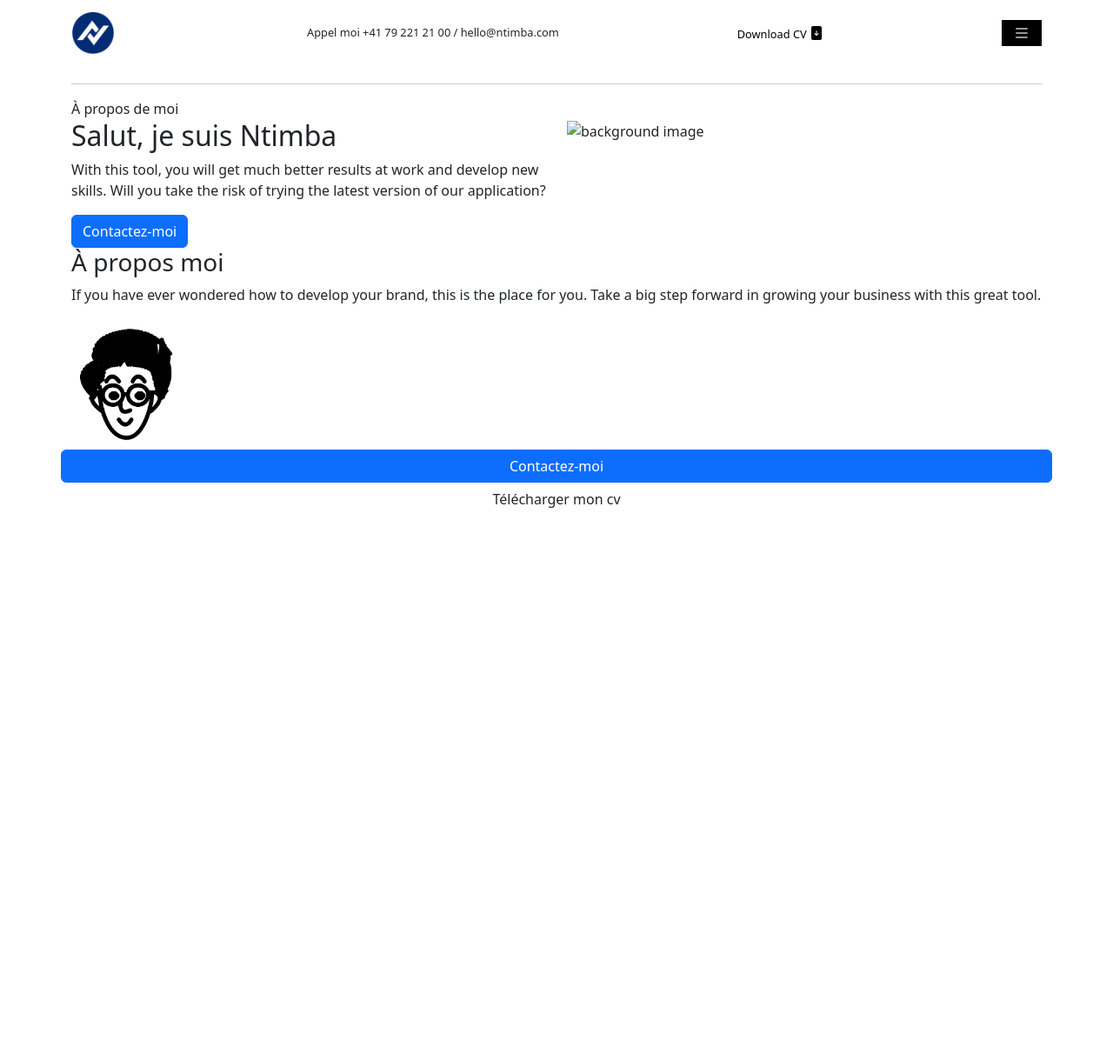
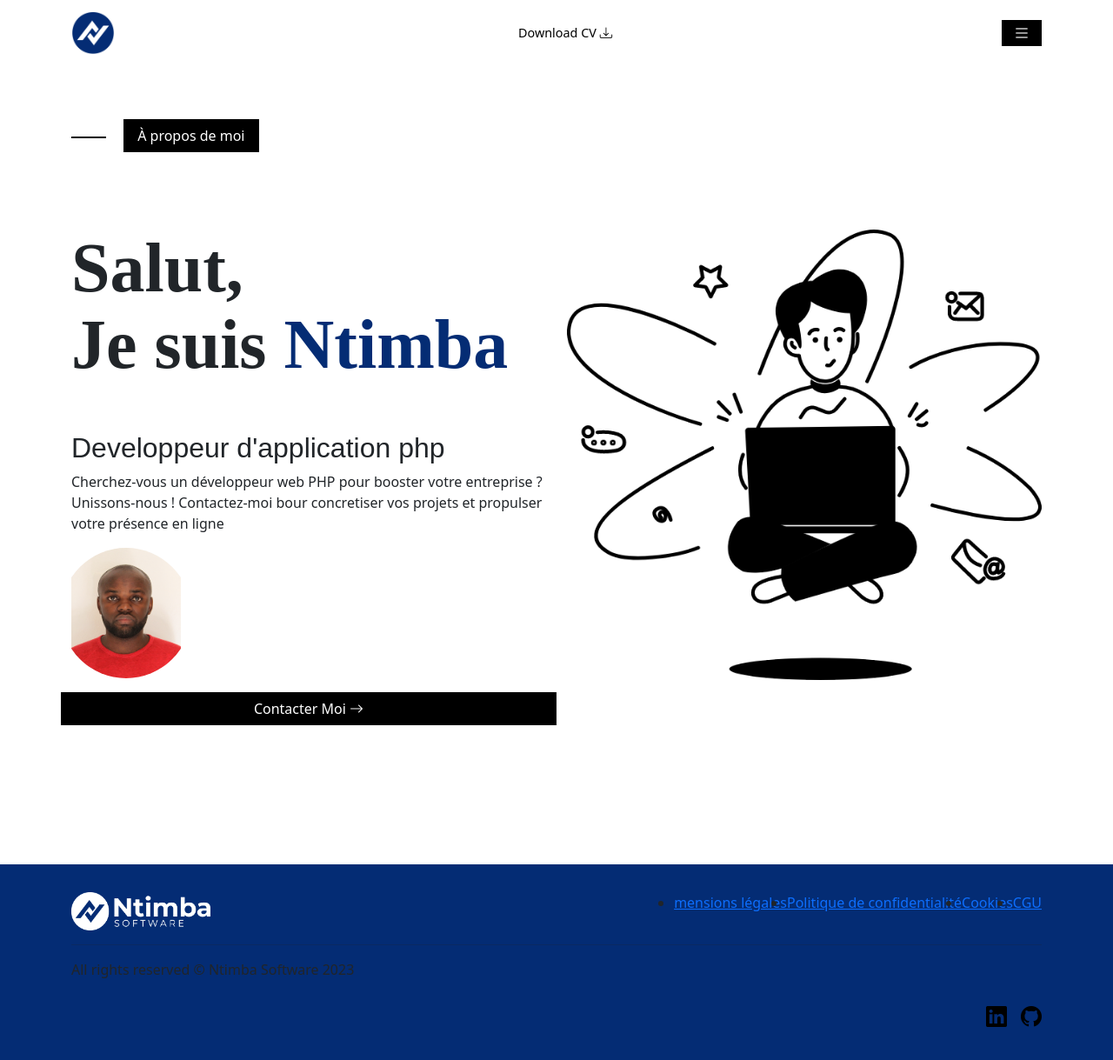
Before and after one commit to ntimba/blogphp, a PHP site: page /views/frontend/home.php in a window 1280 px wide. Shown: the whole page at 87% size. Before the commit the page ends 584 px from the top, so only its background shows below. Run offline with PHP 8.4, Linux system fonts and the light colour scheme; some libraries are stand-ins or nearby versions.

Commit message:
Integration of the menu

```diff
--- a/assets/sass/base/_reset.scss
+++ b/assets/sass/base/_reset.scss
@@ -0,0 +1,4 @@
+ul{
+    margin: 0px;
+    padding: 0px;
+}
--- a/assets/sass/base/_typography.scss
+++ b/assets/sass/base/_typography.scss
@@ -0,0 +1 @@
+@import url('https://fonts.googleapis.com/css2?family=Playfair+Display:ital,wght@0,400;0,500;0,600;0,700;0,800;0,900;1,400;1,500;1,700;1,900&family=Poppins:wght@300;500;600;700&display=swap');
--- a/assets/sass/components/_buttons.scss
+++ b/assets/sass/components/_buttons.scss
@@ -0,0 +1,35 @@
+.button{
+    border-radius: 0;
+
+    &--primary{
+        border: 1px solid #000;
+        &:hover{
+            border: 1px solid #000;
+            background-color: #fff;
+            color: #000;
+        }
+        &:focus{
+            border: 1px solid #000;
+            background-color: #fff;
+            color: #000;
+        }
+    }
+
+    &--secondary{
+        border: 1px solid #000;
+        background-color: #000;
+        color: #fff;
+        &:hover{
+            border: 1px solid #000;
+            background-color: #000;
+            color: #fff;
+        }
+        &:focus{
+            border: 1px solid #000;
+            background-color: #000;
+            color: #fff;
+        }
+
+    }
+
+}
--- /dev/null
+++ b/assets/sass/components/_title.scss
@@ -0,0 +1,30 @@
+.title{
+
+    &--hero{
+        font-family: "Playfair Display";
+        font-size: 5rem;
+        line-height: 1.1em;
+        font-weight: bold;
+    }
+
+    &--page{
+        display: inline;
+        padding: 0.5rem 1rem;
+        color: #fff;
+        background-color: #000;
+    }
+
+    &--sub{
+        font-family: 'Poppins', sans-serif;
+        font-size: 2rem;
+    }
+
+    &::before {
+        content: "";
+        display: inline-block;
+        width: 2.5rem;
+        border-top: 2px solid black;
+        vertical-align: middle;
+        margin-right: 1rem;
+    }
+}
--- a/assets/sass/layout/_footer.scss
+++ b/assets/sass/layout/_footer.scss
@@ -0,0 +1,10 @@
+footer{
+    margin-top: 10rem;
+    padding: 2rem 0rem;
+    background-color: #042C74;
+    // background-color: #000;
+    padding-top: 2rem;
+    .logo{
+        width: 10rem;
+    }
+}
--- /dev/null
+++ b/assets/sass/layout/_hero.scss
@@ -0,0 +1,48 @@
+.hero{
+    margin-top: 5rem;
+    &__content{
+        // height: 650px;
+    }
+
+    .name{
+        color: #042C74;
+    }
+
+    .profile-image{
+        margin-bottom: 1rem;
+    }
+
+    &__image{
+        // background-image: url('/assets/img/aboutme_img.png');
+        // background-repeat: no-repeat;
+        // background-size: 100% 100%;
+        // background-size: cover;
+        // background-position: center;
+        // background-image: url('/assets/img/aboutme_img.png');
+
+
+        img, video{
+            max-width: 100%;
+            height: auto;
+        }
+
+        img, svg, video, canvas, audio, iframe, embed{
+            display: inline-block;
+            vertical-align: middle;
+        }
+    }
+
+    a.button--secondary{
+        display: inline;
+    }
+
+    &__socialmedia{
+        margin-top: 3rem;
+        list-style: none;
+        gap: 1rem;
+        font-size: 1.5rem;
+        a{
+            color: #000;
+        }
+    }
+}
--- a/assets/sass/layout/_navigation.scss
+++ b/assets/sass/layout/_navigation.scss
@@ -0,0 +1,67 @@
+.navbar{
+    background-color: #fff;
+    .downloadcv{
+        font-size: 0.9rem;
+        a{
+            text-decoration: none;
+            color: #000;
+        }
+        &::after{
+            // content: "\F355";
+            font-family: "bootstrap-icons";
+            padding-left: 0.4rem;
+            vertical-align: middle;
+        }
+    }
+}
+
+
+.offcanvas{
+    &__header{
+        ul{
+            margin: 1rem 0rem;
+            list-style: none;
+            padding: 0;
+
+            gap: 2rem;
+
+            a{
+                &.login::after{
+                    content: "\F1BE";
+                    font-family: "bootstrap-icons";
+                    padding-left: 0.5rem;
+                    vertical-align: middle;
+                }
+
+                &.signup::after{
+                    content: "\F89A";
+                    font-family: "bootstrap-icons";
+                    padding-left: 0.5rem;
+                    vertical-align: middle;
+                }
+            }
+        }
+    }
+
+    &__body{
+        ul{
+            li{
+                margin: 0.5rem 0rem;
+                a{
+                    display: inline;
+                    color:#000;
+                    padding: 0.5rem 0.5rem;
+                    &:hover{
+                        background-color: #000;
+                        color: #fff;
+                    }
+
+                    &.active{
+                        color: #fff !important;
+                        background-color: #000;
+                    }
+                }
+            }
+        }
+    }
+}
--- a/assets/sass/main.scss
+++ b/assets/sass/main.scss
@@ -1,8 +1,25 @@
+// Import bootstrap icons
+// @import '../../node_modules/bootstrap-icons/font/bootstrap-icons.scss';
+
 // Import des style de Bootstrap
 @import '../../node_modules/bootstrap/scss/bootstrap.scss';
 
 /* CUSTOM CSS */
 
+// Base
+@import './base/reset';
+
 // Navigation
 @import './layout/header';
 @import './layout/navigation';
+
+// components
+@import './components/buttons';
+@import './components/title';
+
+// Pages
+@import './pages/homepage';
+
+// Layout
+@import './layout/hero';
+@import './layout/footer';
--- /dev/null
+++ b/assets/sass/pages/_homepage.scss
@@ -0,0 +1,9 @@
+.homepage{
+    .container{
+        margin-top: 3rem;
+    }
+
+    .title--sub{
+        margin-top: 3rem;
+    }
+}
--- a/views/frontend/home.php
+++ b/views/frontend/home.php
@@ -12,17 +12,15 @@
     <!-- Menu -->
     <nav class="navbar fixed-top">
         <div class="container">
-            <a class="navbar-brand" href="#">
+            <a class="navbar-brand" href="index.php">
                 <img src="/assets/img/logo.png" alt="">
             </a>
             <!-- contact details -->
-            <div class="contact-detail d-sm-none d-md-block d-none d-sm-block">
+            <!-- <div class="contact-detail d-sm-none d-md-block d-none d-sm-block">
                 <span>Appel moi +41 79 221 21 00 / hello@ntimba.com</span>
-            </div>
-            <div class="download-cv d-sm-none d-md-block d-none d-sm-block">
-                <a href="#">
-                    <span>Download CV <i class="bi bi-file-arrow-down-fill"></i> </span>
-                </a>
+            </div> -->
+            <div class="downloadcv d-sm-none d-md-block d-none d-sm-block">
+                <a href="#">Download CV <i class="bi bi-download"></i></a>
             </div>
 
             <button class="navbar-toggler" type="button" data-bs-toggle="offcanvas" data-bs-target="#offcanvasNavbar" aria-controls="offcanvasNavbar" aria-label="Toggle navigation">
@@ -31,20 +29,38 @@
             </button>
 
             <div class="offcanvas offcanvas-end" tabindex="-1" id="offcanvasNavbar" aria-labelledby="offcanvasNavbarLabel">
-                <div class="offcanvas-header">
-                    <h5 class="offcanvas-title" id="offcanvasNavbarLabel">Menu</h5>
+                <div class="offcanvas-header offcanvas__header">
+                    <!-- <h5 class="offcanvas-title" id="offcanvasNavbarLabel">Menu</h5> -->
+                    <ul class="d-flex justify-content-start">
+                        <li>
+                            <a class="btn button button--secondary signup" href="#" role="button">S'enregistrer <i class="bi bi-person-fill-add"></i></a>
+                        </li>
+
+                        <li>
+                            <a class="btn button button--primary login" href="#" role="button">Se connecter</a>
+                        </li>
+                    </ul>
                     <button type="button" class="btn-close" data-bs-dismiss="offcanvas" aria-label="Close"></button>
                 </div>
-                <div class="offcanvas-body">
+
+
+                <div class="offcanvas-body offcanvas__body">
                     <ul class="navbar-nav justify-content-end flex-grow-1 pe-3">
                         <li class="nav-item">
-                            <a class="nav-link active" aria-current="page" href="#">Home</a>
+                            <a class="nav-link active" aria-current="page" href="#">À propos de moi</a>
                         </li>
                         <li class="nav-item">
-                            <a class="nav-link" href="#">Link</a>
+                            <a class="nav-link" aria-current="page" href="#">Compétences</a>
                         </li>
-
-
+                        <li class="nav-item">
+                            <a class="nav-link" aria-current="page" href="#">Portfolio</a>
+                        </li>
+                        <li class="nav-item">
+                            <a class="nav-link" aria-current="page" href="#">Blog</a>
+                        </li>
+                        <li class="nav-item">
+                            <a class="nav-link" aria-current="page" href="#">Contact</a>
+                        </li>
                     </ul>
 
                 </div>
@@ -53,42 +69,78 @@
     </nav>
 <!-- End Menu -->
 
-
 <div class="homepage">
     <div class="container">
         <!-- Page title -->
         <div class="row">
-            <div class="col-md">
-                <div>
-                    <hr>
-                </div>
-                <div class="page-title">
+            <div class="col-md mt-3 mb-3 title">
+                <div class="title--page">
                     À propos de moi
                 </div>
-
             </div>
         </div>
+
+        <div class="hero">
+            <div class="row">
+                <div class="col-md-6 hero__content">
+                    <div class="row">
+                        <h1 class="title--hero">Salut,<br> Je suis <span class="name">Ntimba</span></h1>
+                        <h3 class="title--sub">Developpeur d'application php</h3>
+                        <p>Cherchez-vous un développeur web PHP pour booster votre entreprise ? Unissons-nous ! Contactez-moi bour concretiser vos
+    projets et propulser votre présence en ligne</p>
+                    </div>
+                    <div class="row">
+                        <div class="rounded-image profile-image">
+                            <img class="" src="/assets/uploads/moi.jpg" alt="Chancy Ntimba">
+                        </div>
+
+                        <a class="btn button button--secondary" href="">Contacter Moi <i class="bi bi-arrow-right"></i></a>
+                    </div>
+                </div>
+                <div class="col-md-6 hero__image">
+                    <img src="/assets/img/aboutme_img.png" alt="background image">
+                </div>
+            </div>
+        </div>
+
+    </div>
+</div>
+
+
+<footer>
+    <div class="container">
         <div class="row">
             <div class="col-md-6">
-                <h2>Salut, je suis Ntimba</h2>
-                <p> With this tool, you will get much better results at work and develop new skills. Will you take the risk of trying the latest version of our application?</p>
-                <a href="#" class="btn btn-primary">Contactez-moi</a>
+                <a href="index.php">
+                    <img class="logo" src="/assets/img/logo_ntimba_white.png" alt="">
+                </a>
             </div>
+
             <div class="col-md-6">
-                <img src="#" alt="background image">
+                <ul class="footer__menu d-flex justify-content-end">
+                    <li><a href="#">mensions légales</a></li>
+                    <li><a href="#">Politique de confidentialité</a></li>
+                    <li><a href="#">Cookies</a></li>
+                    <li><a href="#">CGU</a></li>
+                </ul>
             </div>
         </div>
+        <hr>
         <div class="row">
-            <h3>À propos moi</h3>
-            <p> If you have ever wondered how to develop your brand, this is the place for you. Take a big step forward in growing your business with this great tool.</p>
-            <div class="rounded-image">
-                <img class="profile-image" src="/assets/img/avatar.png" alt="Chancy Ntimba">
+            <div class="col-md-6">
+                <div class="copyright">
+                    <span>All rights reserved © Ntimba Software 2023</span>
+                </div>
             </div>
-            <a href="#" class="btn btn-primary">Contactez-moi</a>
-            <a href="#" class="btn btn">Télécharger mon cv</a>
+            <div class="col-md-6 d-flex justify-content-end">
+                <ul class="hero__socialmedia d-flex justify-content-start">
+                    <li><a href="https://github.com/ntimba/"><i class="bi bi-linkedin"></i></a></li>
+                    <li><a href="#"><i class="bi bi-github"></i></a></li>
+                </ul>
+            </div>
         </div>
     </div>
-</div>
+</footer>
 
     <script src="https://cdn.jsdelivr.net/npm/bootstrap@5.3.0/dist/js/bootstrap.bundle.min.js" integrity="sha384-geWF76RCwLtnZ8qwWowPQNguL3RmwHVBC9FhGdlKrxdiJJigb/j/68SIy3Te4Bkz" crossorigin="anonymous"></script>
 </body>
```
Also changed, not shown: assets/css/style.css, assets/img/logo_ntimba_white.png (added), assets/uploads/moi.jpg (added), 1 other file.
